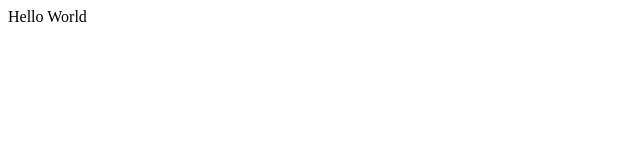
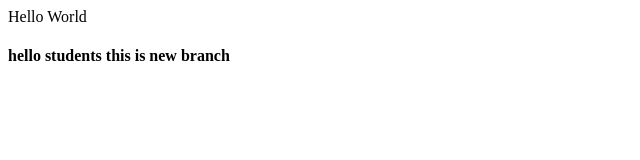
Before and after one commit to codingskills786/Demo_Class, a plain HTML site: page LocalProject/index.html in a window 1280 px wide. Shown: the whole page, without its empty margins (0-640 px from the left). Drawn offline with Linux system fonts and the light colour scheme.

Commit message:
add new branch

```diff
--- a/LocalProject/index.html
+++ b/LocalProject/index.html
@@ -1 +1,2 @@
 <p>Hello World</p>
+<h4>hello students this is new branch</h4>
```
